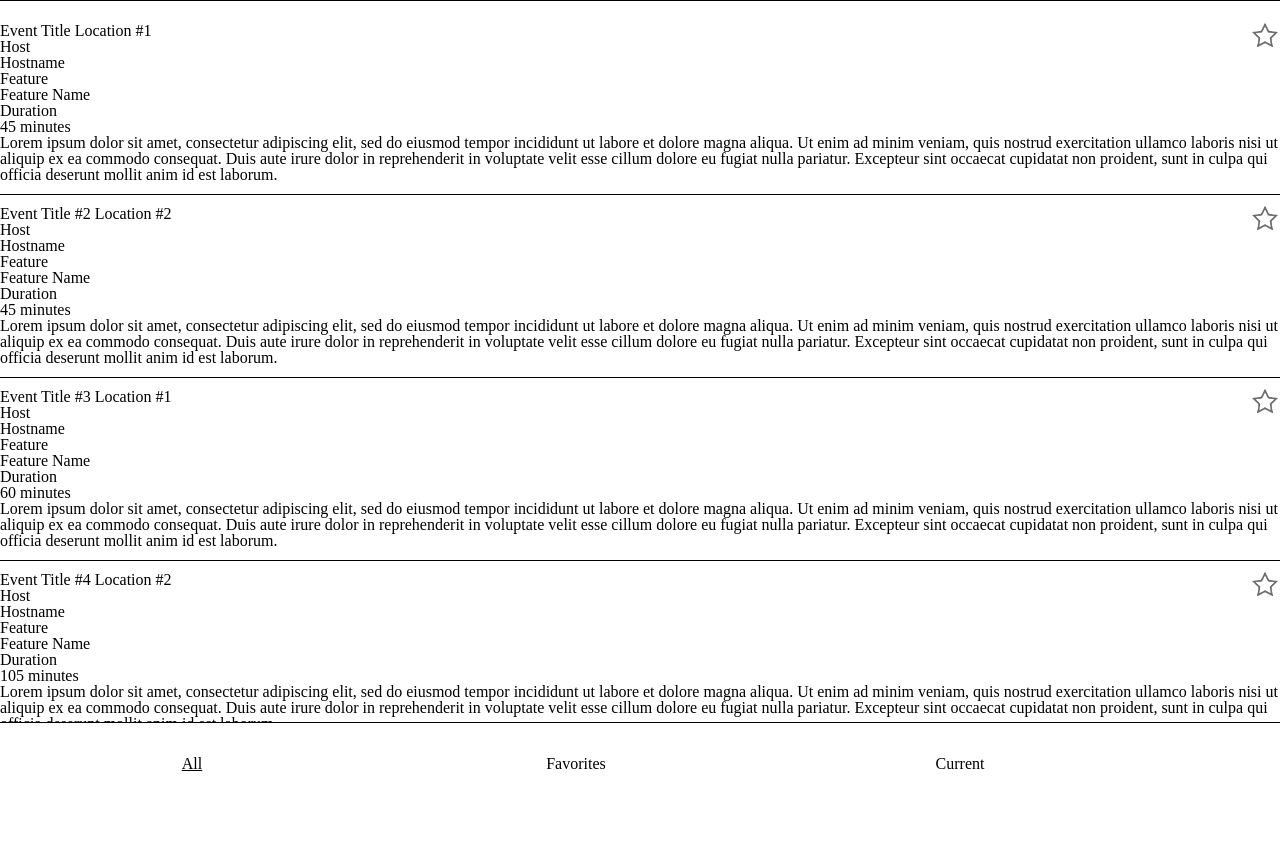
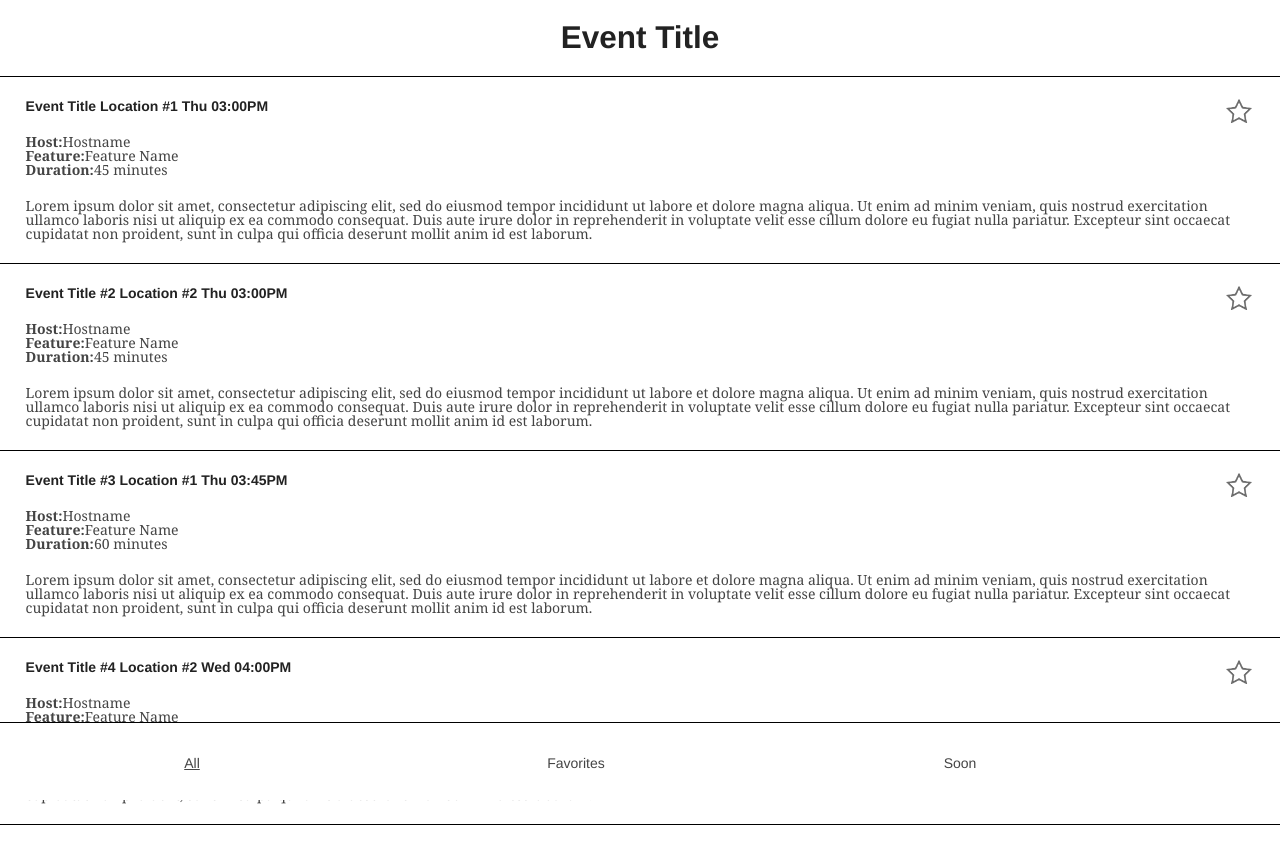
Before and after one commit to richardrissanen/mmewt, an Angular app: page / in a window 1280 px wide. Shown: the top 864 px of the page. Before the commit the page ends 800 px from the top, so only its background shows below. Built offline with nearby package versions, Linux system fonts and the light colour scheme.

Commit message:
Basic visual enhancements

```diff
--- a/src/app/app.component.css
+++ b/src/app/app.component.css
@@ -0,0 +1,4 @@
+h1 {
+    padding: 22px 0 11px 0;
+    text-align: center;
+}
--- a/src/app/app.component.html
+++ b/src/app/app.component.html
@@ -1,2 +1,3 @@
+<h1>{{ eventTitle }}</h1>
 <app-events></app-events>
 <app-nav></app-nav>
--- a/src/app/app.component.ts
+++ b/src/app/app.component.ts
@@ -6,5 +6,5 @@ import { Component } from '@angular/core';
   styleUrls: ['./app.component.css']
 })
 export class AppComponent {
-
+  eventTitle = 'Event Title';
 }
--- a/src/app/events/events.component.css
+++ b/src/app/events/events.component.css
@@ -10,6 +10,26 @@ a.star {
 }
 a.star.favorite { background-image: url('../../assets/fav_full.png'); }
 
+ul { margin-bottom: 55px; }
+
 ul, li {padding: 11px 0; }
-ul { border-top: 1px solid #000; }
-li { border-bottom: 1px solid #000; }
+li {
+    border-bottom: 1px solid #000;
+    padding: 11px 2%;
+}
+li:first-child {
+    border-top: 1px solid #000;
+}
+
+dl > dd, dl > dt {
+    display: inline;
+    display: inline-block;
+}
+
+dl > dt {
+    font-weight: bold;
+}
+
+section { padding: 11px 0;}
+
+.alert { text-align: center; }
--- a/src/app/events/events.component.html
+++ b/src/app/events/events.component.html
@@ -1,19 +1,23 @@
+<p *ngIf="noEventsMessage" class="alert"><i>{{ noEventsMessage }}</i></p>
 <ul>
-  <h2 *ngIf="noEventsMessage">{{ noEventsMessage }}</h2>
   <li *ngFor="let event of events">
     <article>
       <section>
-        {{ event.title }} {{ event.location }} {{ event.time}}
-        <a (click)="favoriteEvent(event.id)" [ngClass]="{star: true, favorite: isFavorite(event.id)}"></a>
+        <h4>
+          {{ event.title }} {{ event.location }} {{ event.startTime | date:dateFormat }}
+          <a (click)="favoriteEvent(event.id)" [ngClass]="{star: true, favorite: isFavorite(event.id)}"></a>
+        </h4>
       </section>
 
       <section>
         <dl>
-          <dt>Host</dt>
+          <dt>Host:</dt>
           <dd>{{ event.host }}</dd>
-          <dt>Feature</dt>
+          <br>
+          <dt>Feature:</dt>
           <dd>{{ event.feature }}</dd>
-          <dt>Duration</dt>
+          <br>
+          <dt>Duration:</dt>
           <dd>{{ (event.endTime - event.startTime) / 1000 / 60 }} minutes</dd>
         </dl>
       </section>
--- a/src/app/events/events.component.ts
+++ b/src/app/events/events.component.ts
@@ -14,6 +14,7 @@ export class EventsComponent implements OnInit {
   events: Array<object>
   favIds: Array<object>
   noEventsMessage: string
+  dateFormat: string
 
   constructor(private _dataService: DataService, private _messageService: MessageService, private _localStorageService: LocalStorageService) {
     this._messageService.listen().subscribe((message: String) => {
@@ -25,6 +26,7 @@ export class EventsComponent implements OnInit {
     this.allEvents = this._dataService.fetchEvents();
     this.events = this.allEvents;
     this.favIds = this._localStorageService.fetchFavorites();
+    this.dateFormat = 'EEE hh:mma';
   }
 
   changeEventContext(message: String) {
--- a/src/app/nav/nav.component.css
+++ b/src/app/nav/nav.component.css
@@ -6,6 +6,10 @@ nav {
     position: fixed;
     bottom: 0px;
     width: 100%;
+}
+
+nav a {
+	font-family: helvetica, arial, courier, sans-serif;
 }
 
 ul {
--- a/src/app/nav/nav.component.html
+++ b/src/app/nav/nav.component.html
@@ -2,6 +2,6 @@
   <ul>
     <li><a (click)="showAll()" [ngClass]="{underline: lastButtonClicked === 'showAll'}">All</a></li>
     <li><a (click)="showFavorites()" [ngClass]="{underline: lastButtonClicked === 'showFavorites'}">Favorites</a></li>
-    <li><a (click)="showCurrent()" [ngClass]="{underline: lastButtonClicked === 'showCurrent'}">Current</a></li>
+    <li><a (click)="showCurrent()" [ngClass]="{underline: lastButtonClicked === 'showCurrent'}">Soon</a></li>
   </ul>
 </nav>
--- a/src/styles.css
+++ b/src/styles.css
@@ -35,4 +35,24 @@ table {
 	border-spacing: 0;
 }
 
+/* Base Styles */
+body {
+	color: #444;
+	font-family: Georgia, serif;
+	font-size: 14px;
+}
+
+h1 { font-size: 2.25em; }
+h2 { font-size: 1.625em; }
+h3 { font-size: 1.375em; }
+h4 { font-size: 1em; }
+h5 { font-size: 0.875em; }
+
+h1, h2, h3, h4, h5 {
+	color: #222;
+	font-family: helvetica, arial, courier, sans-serif;
+	font-weight: bolder;
+}
+
+i { font-style: italic; }
 .underline { text-decoration: underline; }
```
